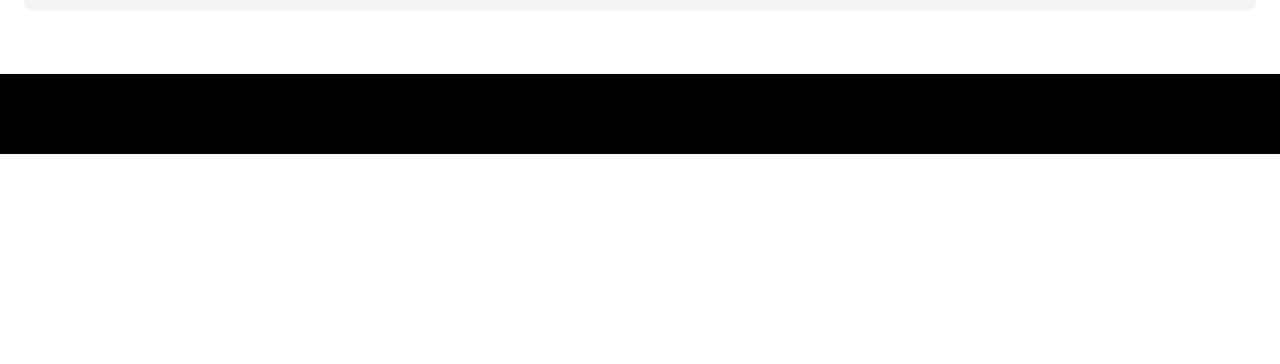
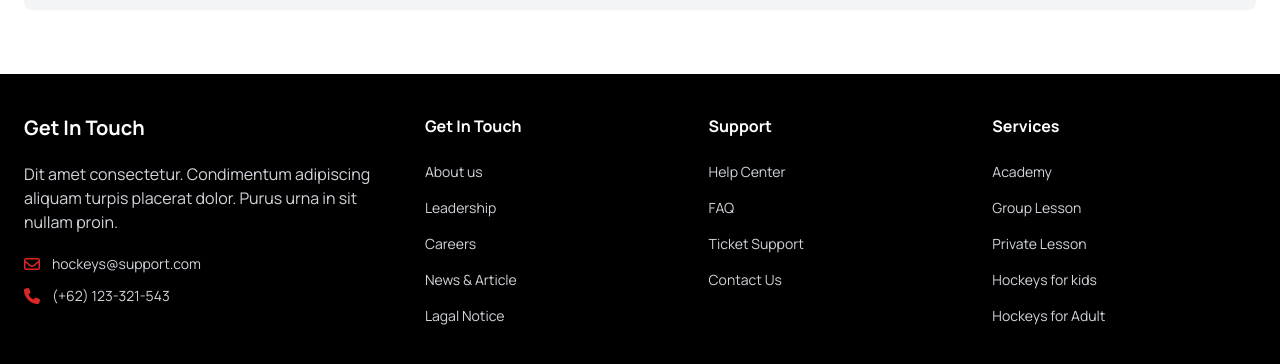
Before and after one commit to obidyhasan/Hockey, a plain HTML site: page index.html in a window 1280 px wide. Shown: the part 4462-4826 px from the top of the page. Before the commit the page ends 4616 px from the top, so only its background shows below. Drawn offline with nearby package versions, Linux system fonts and the light colour scheme.

Commit message:
include footer section

```diff
--- a/index.html
+++ b/index.html
@@ -593,7 +593,7 @@
             </div>
 
             <!-- faq container -->
-            <div class="border rounded-lg p-7 grid lg:grid-cols-[.8fr_1.2fr] gap-5">
+            <div class="border rounded-lg p-7 grid lg:grid-cols-[.8fr_1.2fr] gap-10 lg:gap-5">
 
                 <div class="space-y-5">
 
@@ -689,7 +689,51 @@
     <!-- Footer -->
     <footer class="bg-black">
 
-        <section class="max-w-7xl mx-auto px-6 py-10">
+        <section class="max-w-7xl mx-auto sm:gap-5 gap-10 px-6 py-10 grid grid-cols-1 sm:grid-cols-2 md:grid-cols-3 lg:grid-cols-[1.3fr_.9fr_.9fr_.9fr] text-white">
+
+            <div>
+                <h2 class="text-xl font-bold">Get In Touch</h2>
+                <p class="my-5 text-gray-300">Dit amet consectetur. Condimentum  adipiscing aliquam turpis placerat dolor. Purus urna in sit nullam proin.</p>
+
+                <div class="flex items-center "><i class="fa-regular fa-envelope text-red-600 mr-3"></i> <span class="text-sm text-gray-300">hockeys@support.com</span></div>
+
+                <div class="flex items-center mt-3"><i class="fa-solid fa-phone text-red-600 mr-3"></i></i> <span class="text-sm text-gray-300">(+62) 123-321-543</span></div>
+            </div>
+
+            <div>
+                <h2 class="font-bold">Get In Touch</h2>
+                <ul>
+                    <li class="text-sm text-gray-300 mt-6">About us</li>
+                    <li class="text-sm text-gray-300 mt-4">Leadership</li>
+                    <li class="text-sm text-gray-300 mt-4">Careers</li>
+                    <li class="text-sm text-gray-300 mt-4">News & Article</li>
+                    <li class="text-sm text-gray-300 mt-4">Lagal Notice</li>
+                </ul>
+
+            </div>
+
+            <div>
+                <h2 class="font-bold">Support</h2>
+                <ul>
+                    <li class="text-sm text-gray-300 mt-6">Help Center</li>
+                    <li class="text-sm text-gray-300 mt-4">FAQ</li>
+                    <li class="text-sm text-gray-300 mt-4">Ticket Support</li>
+                    <li class="text-sm text-gray-300 mt-4">Contact Us</li>
+                </ul>
+
+            </div>
+
+            <div>
+                <h2 class="font-bold">Services</h2>
+                <ul>
+                    <li class="text-sm text-gray-300 mt-6">Academy</li>
+                    <li class="text-sm text-gray-300 mt-4">Group Lesson</li>
+                    <li class="text-sm text-gray-300 mt-4">Private Lesson</li>
+                    <li class="text-sm text-gray-300 mt-4">Hockeys for kids</li>
+                    <li class="text-sm text-gray-300 mt-4">Hockeys for Adult</li>
+                </ul>
+
+            </div>
 
         </section>
 
```
